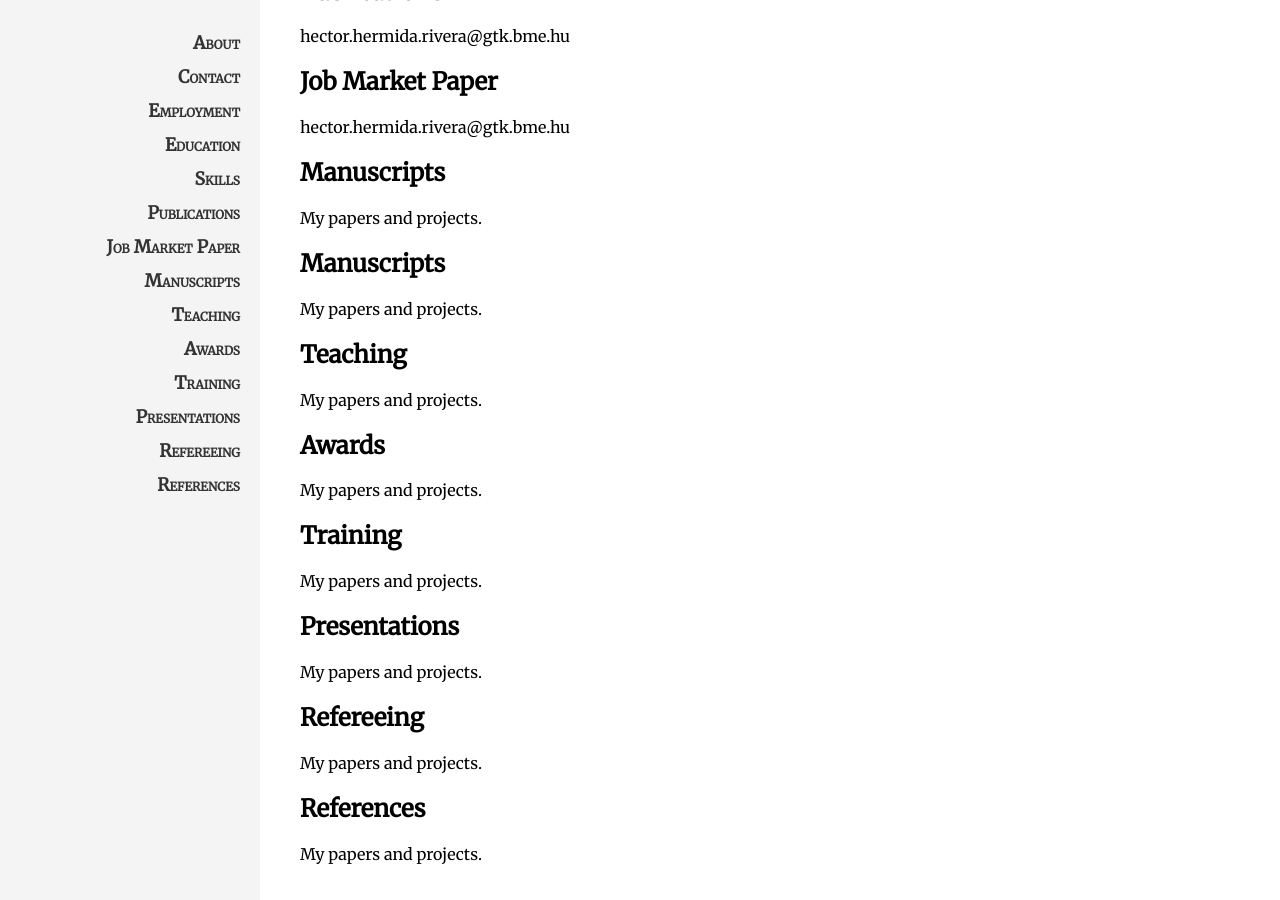
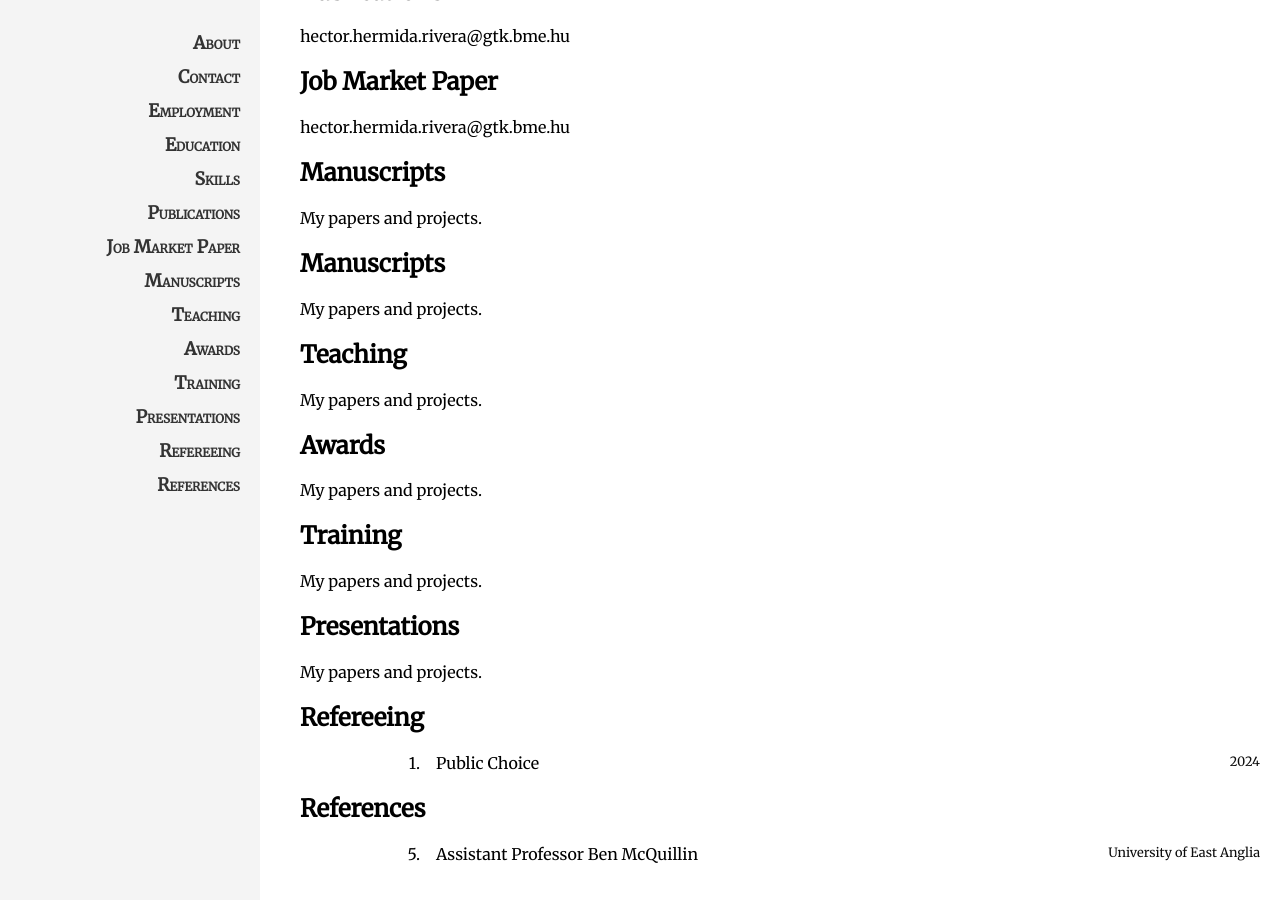
Before and after one commit to HectorHermidaRivera/hectorhermidarivera.github.io, a Jekyll site: the page built from index.md, in a window 1280 px wide and 900 px high, scrolled down 946 px. Built offline with Jekyll 4.4.1, drawn with Linux system fonts in a browser that asks for light colours.

Commit message:
Update index.md

```diff
--- a/index.md
+++ b/index.md
@@ -120,8 +120,26 @@ My papers and projects.
 
 ## Refereeing
 <a id="refereeing"></a>
-My papers and projects.
+
+<div class="two-column">
+  <div class="label">1.</div>
+  <div class="value">
+    <div class="fill-line">
+      <span>Public Choice</span>
+      <span>2024</span>
+    </div>
+  </div>
+</div>
 
 ## References
 <a id="references"></a>
-My papers and projects.
+
+<div class="two-column">
+  <div class="label">5.</div>
+  <div class="value">
+    <div class="fill-line">
+      <span>Assistant Professor Ben McQuillin</span>
+      <span>University of East Anglia</span>
+    </div>
+  </div>
+</div>
```
